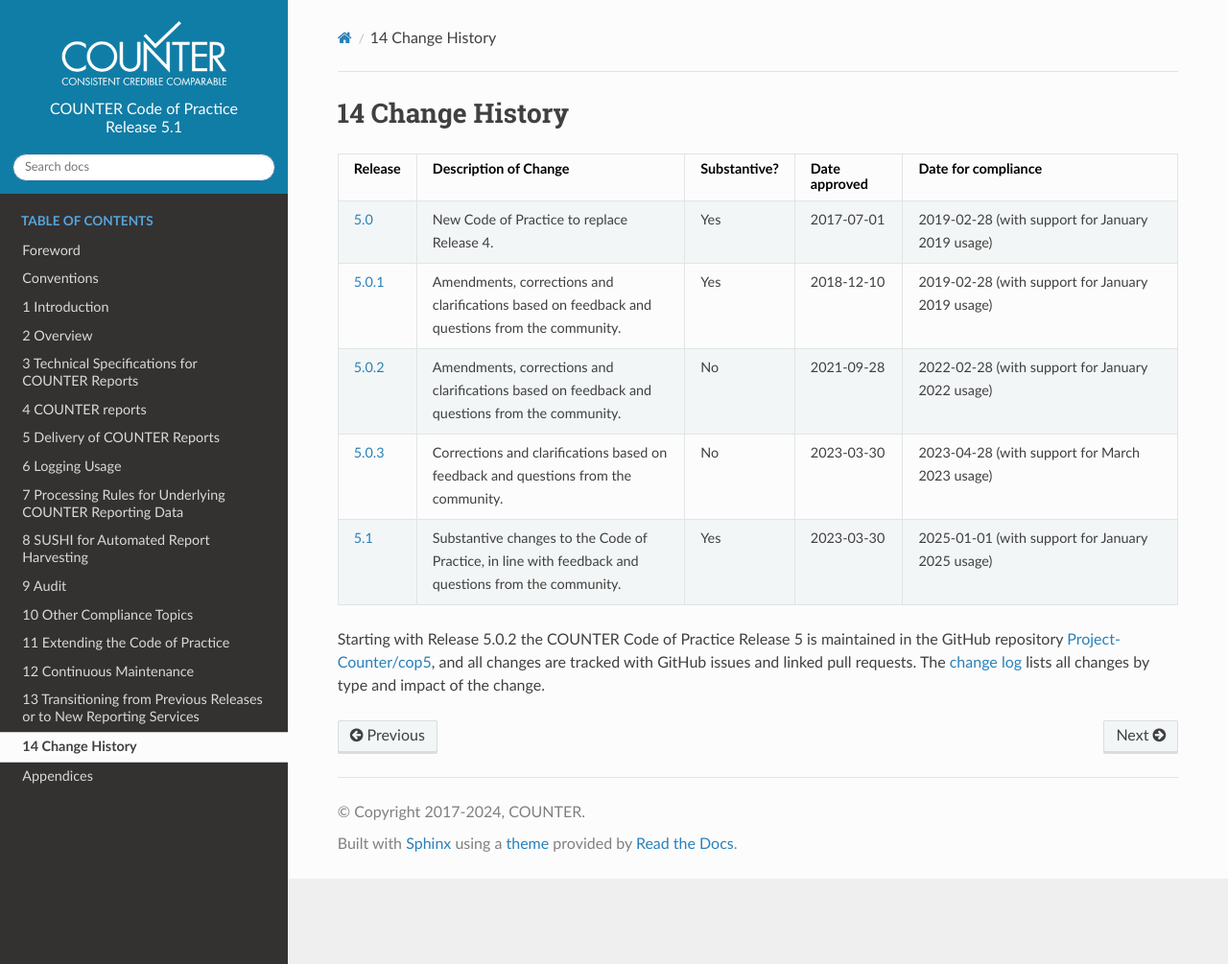
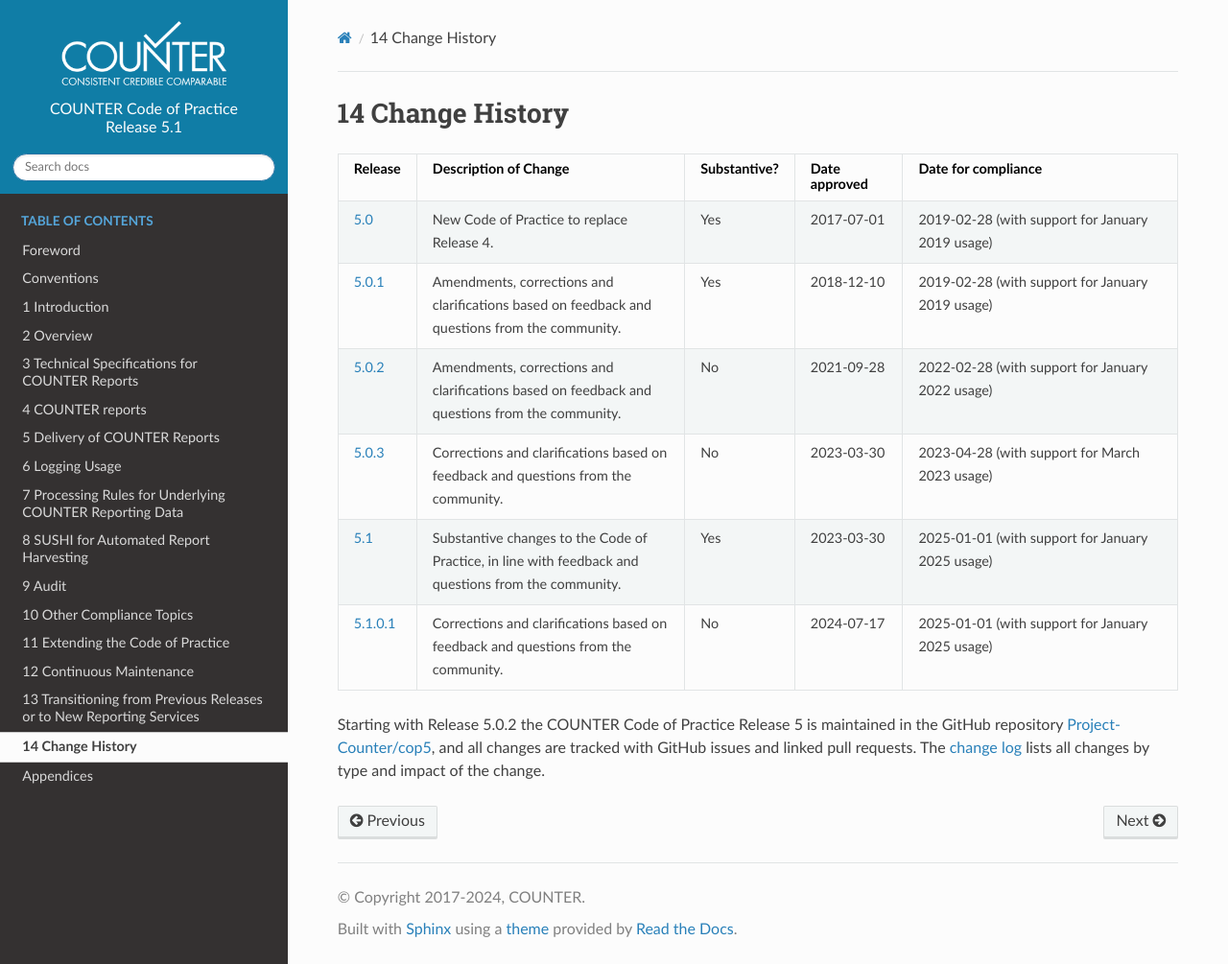
Before and after one commit to Project-Counter/cop5, a Sphinx documentation site: the page built from source/14-history/index.rst, in a window 1280 px wide and 1005 px high. Shown: the whole window at 96% size. Built offline with Sphinx 7.4.7 and the Read the Docs theme 3.1.0, drawn with Linux system fonts in a browser that asks for light colours.

Commit message:
change history
Added description of R5.1.0.1 to Section 14

```diff
--- a/source/14-history/index.rst
+++ b/source/14-history/index.rst
@@ -52,4 +52,10 @@
      - 2023-03-30
      - 2025-01-01 (with support for January 2025 usage)
 
+   * - `5.1.0.1 <https://cop5.countermetrics.org/_/downloads/en/5.1.0.1/pdf/>`_
+     - Corrections and clarifications based on feedback and questions from the community.
+     - No
+     - 2024-07-17
+     - 2025-01-01 (with support for January 2025 usage)
+
 Starting with Release 5.0.2 the COUNTER Code of Practice Release 5 is maintained in the GitHub repository `Project-Counter/cop5 <https://github.com/Project-Counter/cop5>`_, and all changes are tracked with GitHub issues and linked pull requests. The `change log <https://github.com/Project-Counter/cop5/blob/5.1/CHANGELOG.rst>`_ lists all changes by type and impact of the change.
```
